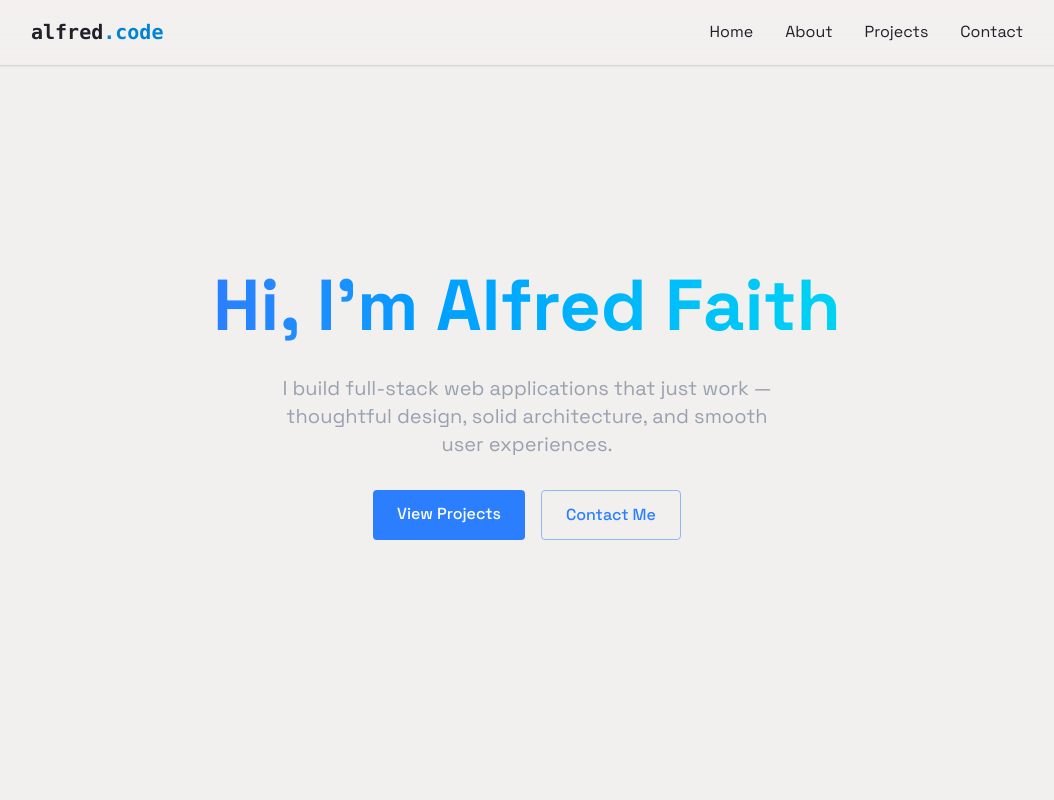
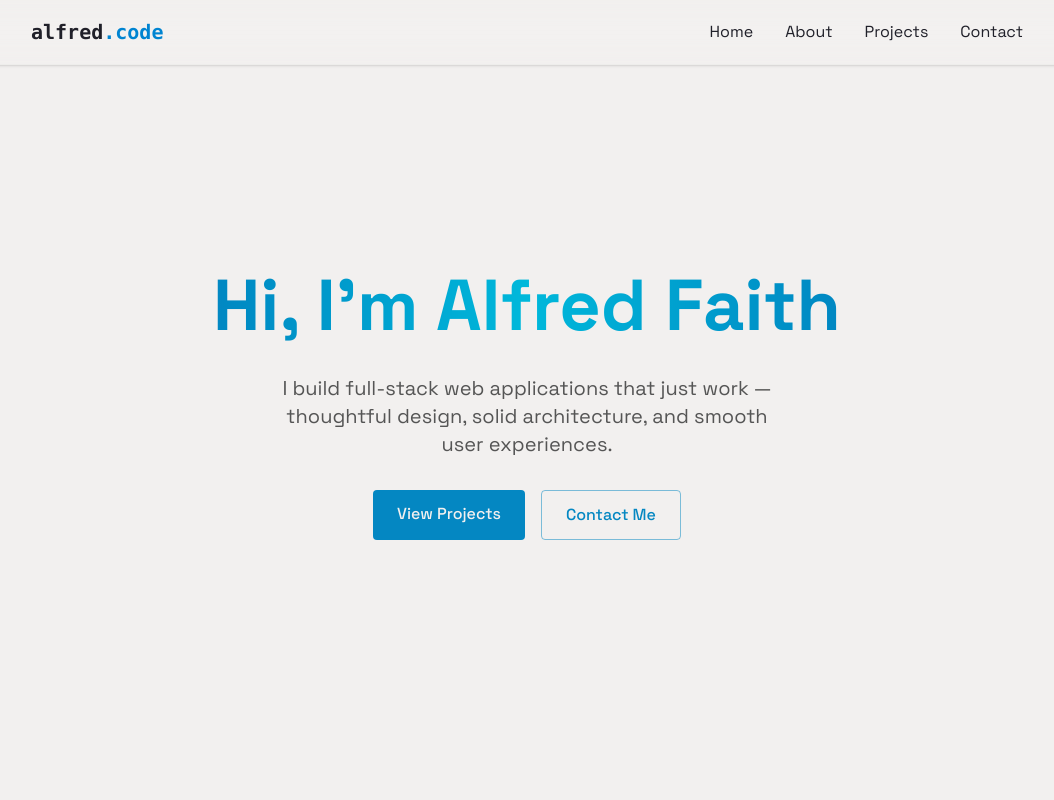
Before and after one commit to TonyFred-code/portfolio, a React (Vite) app: page / in a window 1280 px wide. Shown: the top 800 px of the page, without its empty margins (113-1167 px from the left). Built offline with nearby package versions, Linux system fonts and the light colour scheme.

Commit message:
style: switch color to theme variables

```diff
--- a/src/components/sections/Home.jsx
+++ b/src/components/sections/Home.jsx
@@ -7,12 +7,19 @@ export default function Home() {
       className="min-h-screen flex items-center justify-center relative"
     >
       <RevealOnScroll>
-        <div className="text-center z-10 px-4 flex flex-col items-center -mb-3 md:mb-0">
-          <h1 className="text-5xl md:text-7xl font-bold mb-6 bg-linear-to-r from-blue-500 to-cyan-400 bg-clip-text text-transparent leading-tight">
+        <div className="text-center z-10 px-4 flex flex-col items-center -mb-10 md:mb-0">
+          <h1
+            className="
+      text-5xl md:text-7xl font-bold mb-6 leading-tight
+      text-transparent bg-clip-text
+      bg-linear-to-r
+      from-primary via-cyan-500 to-primary
+    "
+          >
             Hi, I'm Alfred Faith
           </h1>
 
-          <p className="text-gray-400 text-xl mb-8 max-w-lg mx-auto">
+          <p className="text-secondary text-xl mb-8 max-w-lg mx-auto">
             I build full-stack web applications that just work — thoughtful
             design, solid architecture, and smooth user experiences.
           </p>
@@ -20,13 +27,29 @@ export default function Home() {
           <div className="flex flex-col gap-4 md:flex-row justify-center max-w-3xs md:max-w-none">
             <a
               href="#projects"
-              className="bg-blue-500 text-white py-3 px-6 rounded font-medium transition relative overflow-hidden hover:-translate-y-0.5 hover:shadow-[0_0_15px_rgba(59, 130, 246, 0.4)]"
+              className="
+        bg-primary text-primary-foreground
+        py-3 px-6 rounded font-medium
+        transition relative overflow-hidden
+        hover:bg-primary/80
+        hover:-translate-y-0.5 hover:shadow-[0_0_15px_rgba(14,165,233,0.4)]
+        dark:hover:shadow-[0_0_5px_rgba(34,211,238,0.4)]
+      "
             >
               View Projects
             </a>
+
             <a
               href="#contact"
-              className="border border-blue-500/50 text-blue-500 py-3 px-6 rounded font-medium transition-all duration-200 hover:-translate-y-0.5 hover:shadow-[0_0_15px_rgba(59, 130, 246, 0.2)] hover:bg-blue-500/10"
+              className="
+        border border-primary/50 text-primary
+        py-3 px-6 rounded font-medium
+        transition-all duration-200
+        hover:-translate-y-0.5
+        hover:shadow-[0_0_15px_rgba(14,165,233,0.2
+        hover:bg-primary/10
+        dark:hover:shadow-[0_0_15px_rgba(34,211,238,0.2
+      "
             >
               Contact Me
             </a>
```
